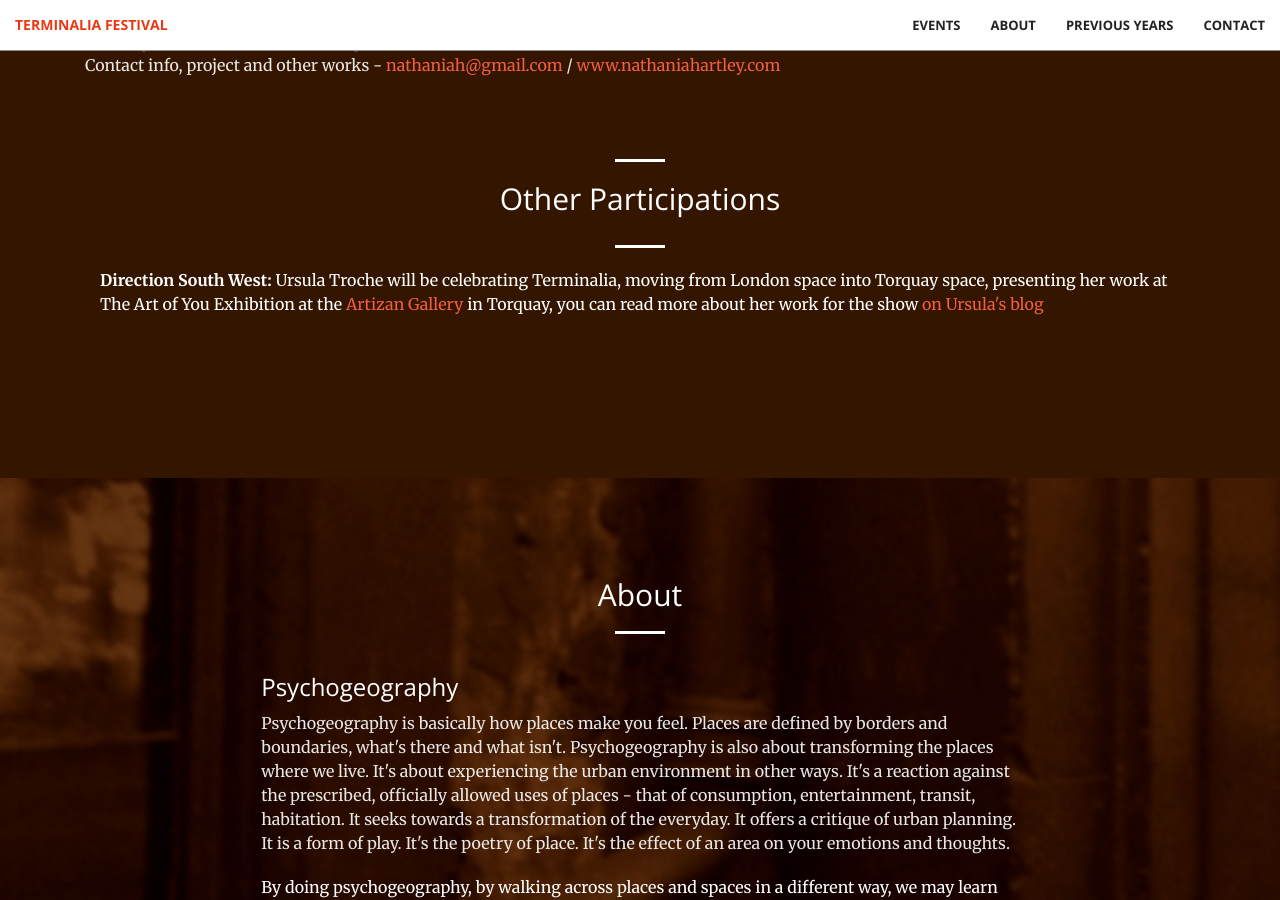
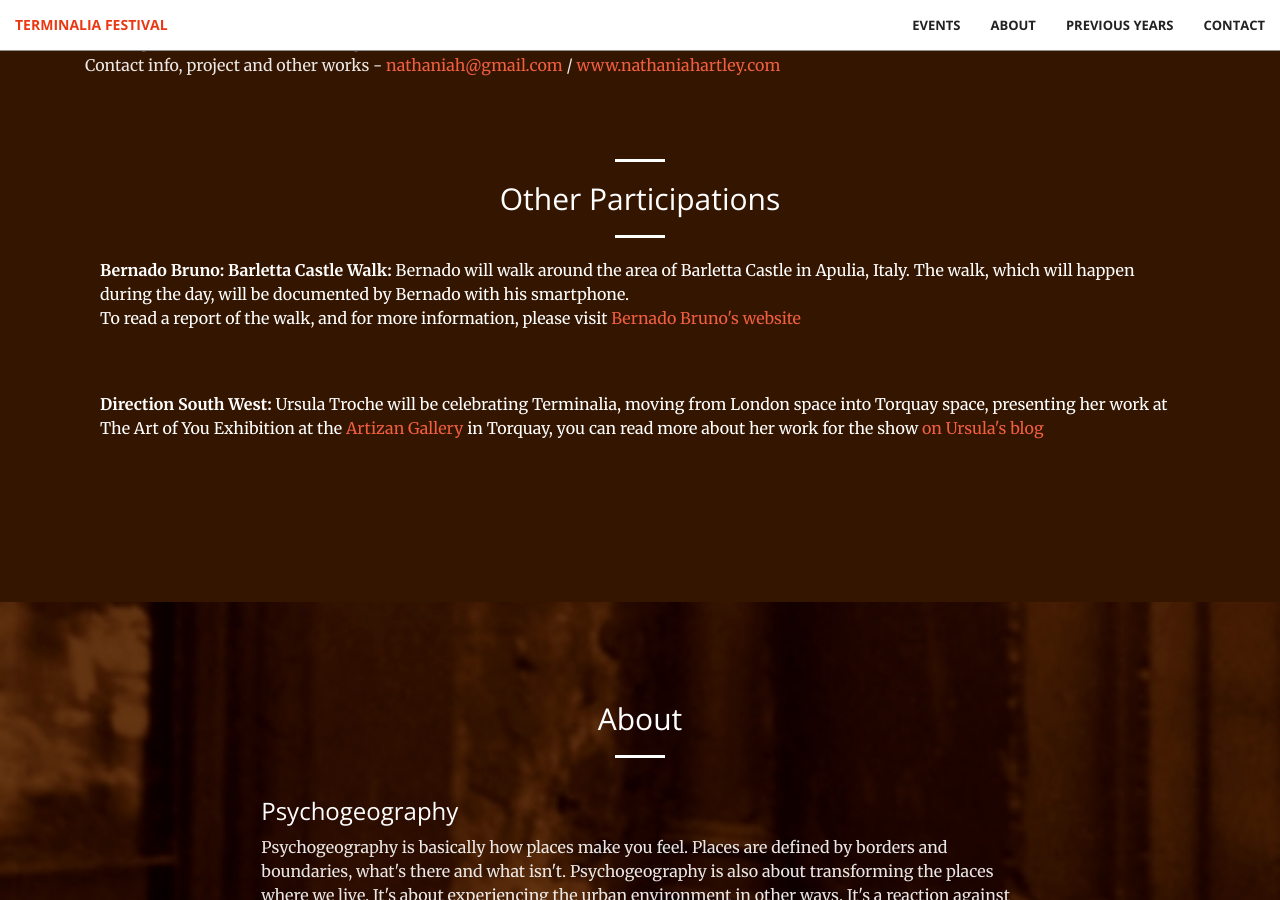
Before and after one commit to timwaters/terminalia, a Jekyll site: the page built from index.html, in a window 1280 px wide and 900 px high, scrolled down 4465 px. Built offline with Jekyll 4.4.1, drawn with Linux system fonts in a browser that asks for light colours.

Commit message:
add bernardo's event

```diff
--- a/_includes/events.html
+++ b/_includes/events.html
@@ -203,9 +203,20 @@
       <div class="col-lg-12 col-lg-offset-0 text-center">
           <hr class="light">
         <h2 class="section-heading">Other Participations</h2>
+        <hr class="light">
+
         <div class="col-lg-12 col-lg-offset-0 text-left event">
 
-          <hr class="light">
+          <p class="text">
+            <b>Bernado Bruno: Barletta Castle Walk: </b>
+            Bernado will walk around the area of Barletta Castle in Apulia, Italy. The walk, which will happen during the day, will be documented by Bernado with his smartphone.<br />
+            To read a report of the walk, and for more information, please visit <a href="http://www.derivemetropolitane.it">Bernado Bruno's website</a>
+          </p>
+        </div>
+
+        <div class="col-lg-12 col-lg-offset-0 text-left event">
+
+
           <p><b>Direction South West: </b> Ursula Troche will be celebrating Terminalia, moving from London space into Torquay space, presenting her work at The Art of You Exhibition at the <a href="https://www.artizangallery.co.uk/">Artizan Gallery</a> in Torquay, you can read more about her work for the show <a href="https://colourcirclesite.wordpress.com/2018/02/09/its-in-the-south-west/">on Ursula's blog</a> </p>
 
 
```
